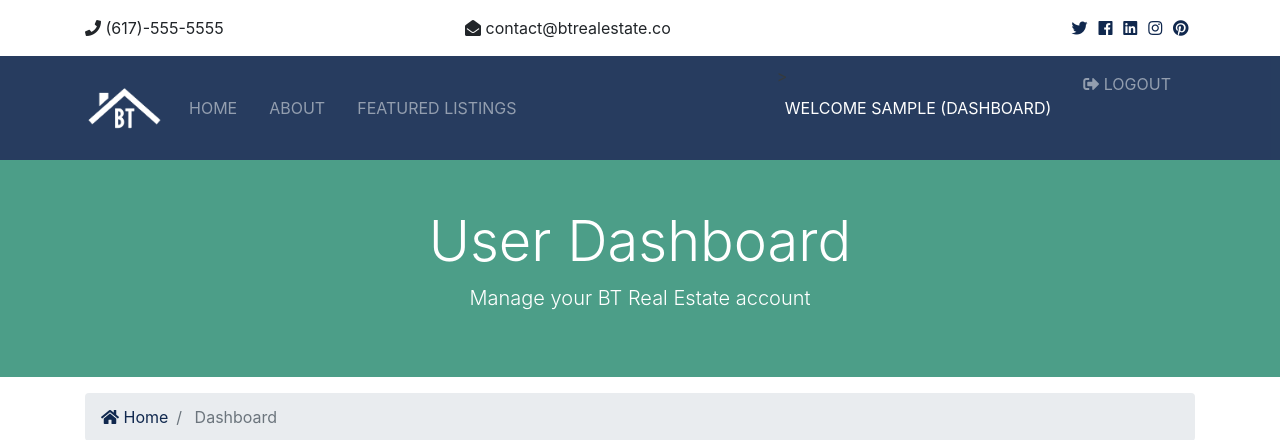
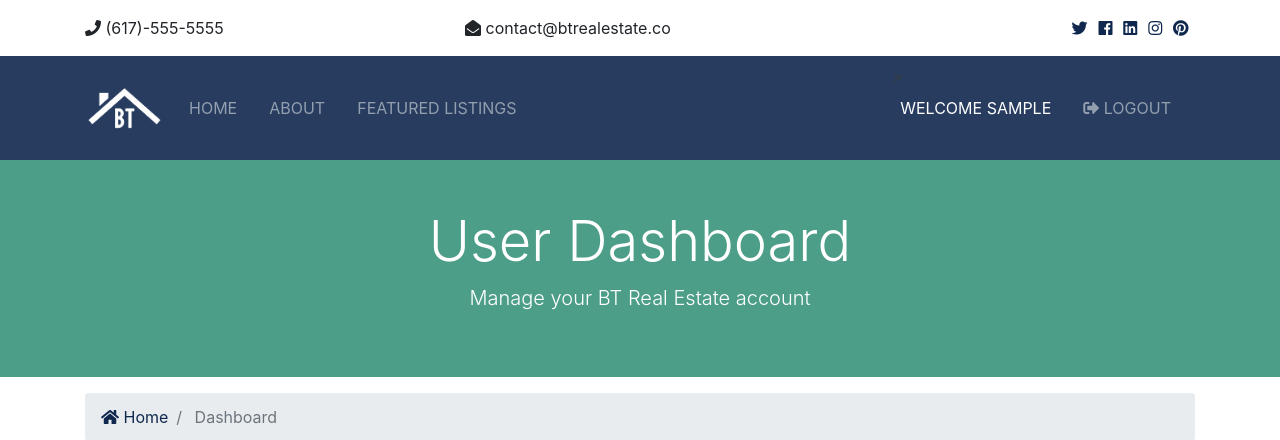
Before and after one commit to Maxino22/django-btre-project, a Django app: page /accounts/dashboard in a window 1280 px wide. Shown: the top 440 px of the page. Run offline with Django 3.2, Linux system fonts and the light colour scheme; the visitor is signed in with stand-in values (Sample User, id 1); data that the repository does not hold is empty; some libraries are stand-ins or nearby versions.

Commit message:
fixed nav bar

```diff
--- a/btre/settings.py
+++ b/btre/settings.py
@@ -23,7 +23,7 @@ BASE_DIR = Path(__file__).resolve().parent.parent
 # See https://docs.djangoproject.com/en/3.2/howto/deployment/checklist/
 
 # SECURITY WARNING: keep the secret key used in production secret!
-
+SECRET_KEY = 'mysecret'
 
 # SECURITY WARNING: don't run with debug turned on in production!
 DEBUG = True
--- a/templates/partials/_navbar.html
+++ b/templates/partials/_navbar.html
@@ -51,9 +51,9 @@
 						{% endif %}>
 						>
 							<a class="nav-link" href="{% url 'dashboard'%}">
-							Welcome {{user.username}} (Dashboard)	</a>
+							Welcome {{user.username}}</a>
 						</li>
-						<li class="nav-item mr-3">
+						<li class="nav-item mr-3 mt-4">
                <a href="javascript:{document.getElementById('logout').submit()}" class="nav-link">
 								 <i class="fas fa-sign-out-alt"></i> Logout
 							 </a>
```
